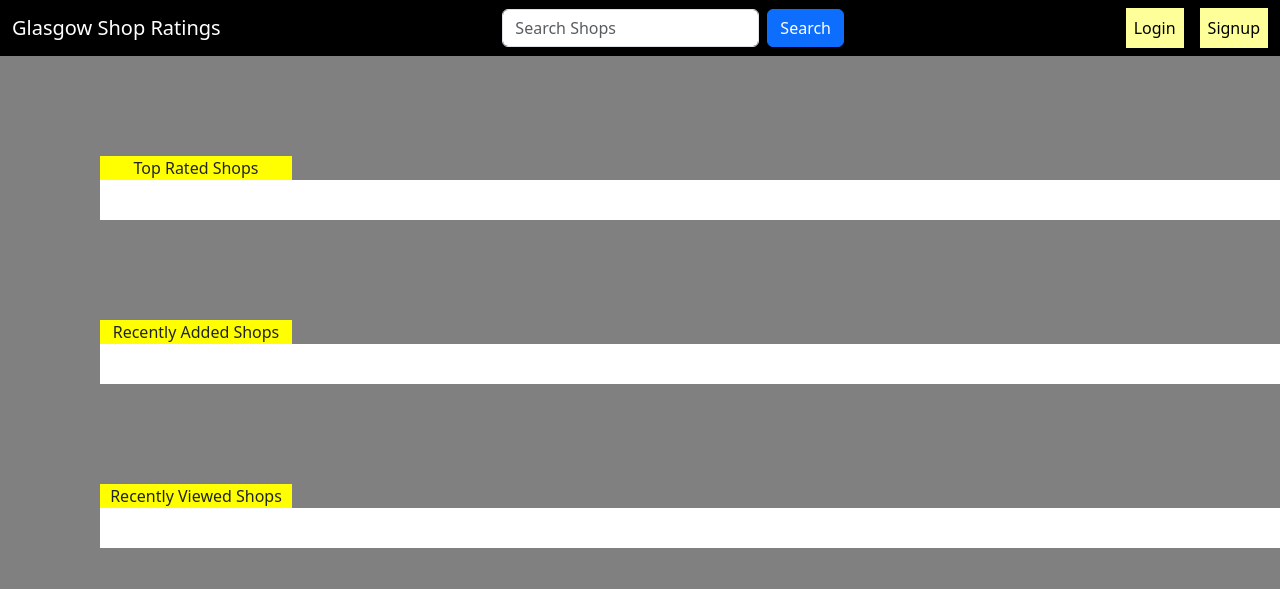
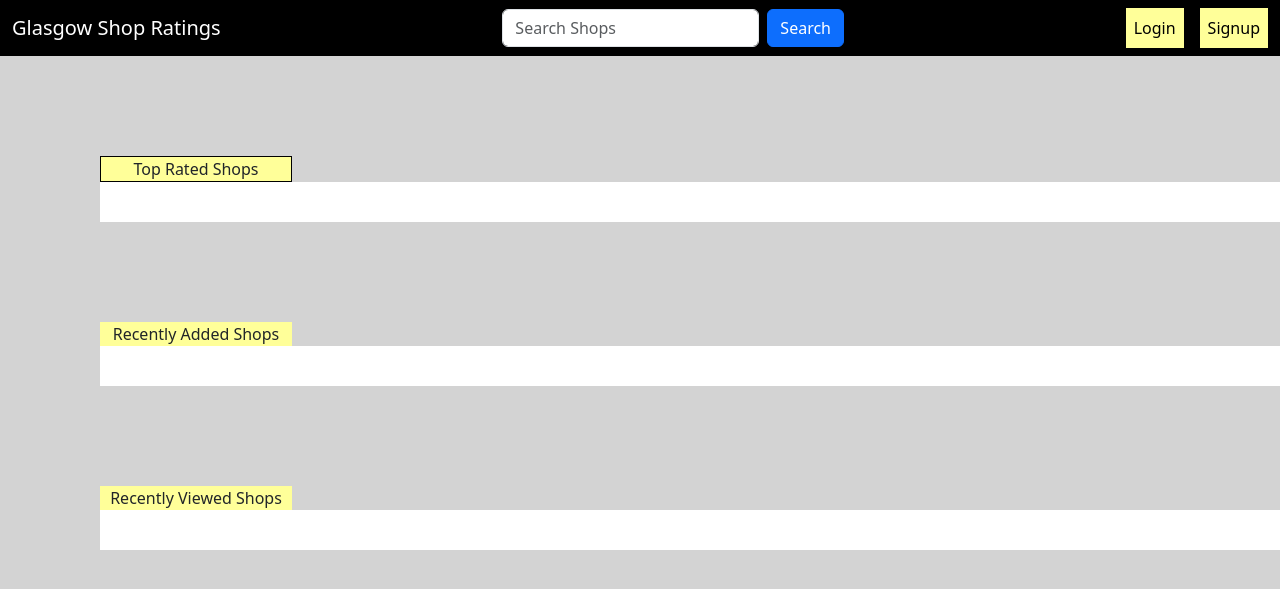
Before and after one commit to DanielHally/wad_project, a Django app: template templates/gsr/home.html in a window 1280 px wide. Shown: the top 589 px of the page. Run offline with Django 3.2, Linux system fonts and the light colour scheme; the template is opened without the code that fills it, so the values that code supplies are empty; parts of the project's set-up code (start-up, migrations or seed data) failed here and were passed over.

Commit message:
Home css tweaks

```diff
--- a/static/home.css
+++ b/static/home.css
@@ -3,7 +3,6 @@
     color: orange;
 }
 body {
-    background-color: grey;
     text-align: center;
 }
 .yellowbox {
--- a/templates/gsr/home.html
+++ b/templates/gsr/home.html
@@ -18,10 +18,10 @@
 
 <body>
 
-    <p class="yellowbox" style="margin-bottom: 0;margin-top:100px;margin-left:100px;width:15%">Top Rated Shops</p>
+    <p class="border gsr-border gsr-cream" style="margin-bottom: 0;margin-top:100px;margin-left:100px;width:15%">Top Rated Shops</p>
     <div class="container2" >
         {% for shop in shoplistbystars %}
-        <div class="shops"  style="background-image: url({% shop_picture shop %}) " >
+        <div class="shops border gsr-border"  style="background-image: url({% shop_picture shop %}) " >
 
                 <div class="text">
 
@@ -37,10 +37,10 @@
         </div>
         {% endfor %}
     </div>
-    <p class="yellowbox" style="margin-bottom: 0;margin-top:100px;margin-left:100px;width:15%;">Recently Added Shops</p>
+    <p class="gsr-cream" style="margin-bottom: 0;margin-top:100px;margin-left:100px;width:15%;">Recently Added Shops</p>
      <div class="container2" >
          {% for shop in shoplistbyadddate %}
-        <div class="shops"  style="background-image: url({% shop_picture shop %}) " >
+        <div class="shops border gsr-border"  style="background-image: url({% shop_picture shop %}) " >
 
                 <div class="text">
 
@@ -56,11 +56,11 @@
         </div>
         {% endfor %}
     </div>
-    <p class="yellowbox" style="margin-bottom: 0;margin-top:100px;margin-left:100px;width:15%">Recently Viewed Shops</p>
+    <p class="gsr-cream" style="margin-bottom: 0;margin-top:100px;margin-left:100px;width:15%">Recently Viewed Shops</p>
 
     <div class="container2" >
         {% for shop in shops_recently_visited %}
-        <div class="shops"  style="background-image: url({% shop_picture shop %}) " >
+        <div class="shops border gsr-border"  style="background-image: url({% shop_picture shop %}) " >
 
                 <div class="text">
 
```
